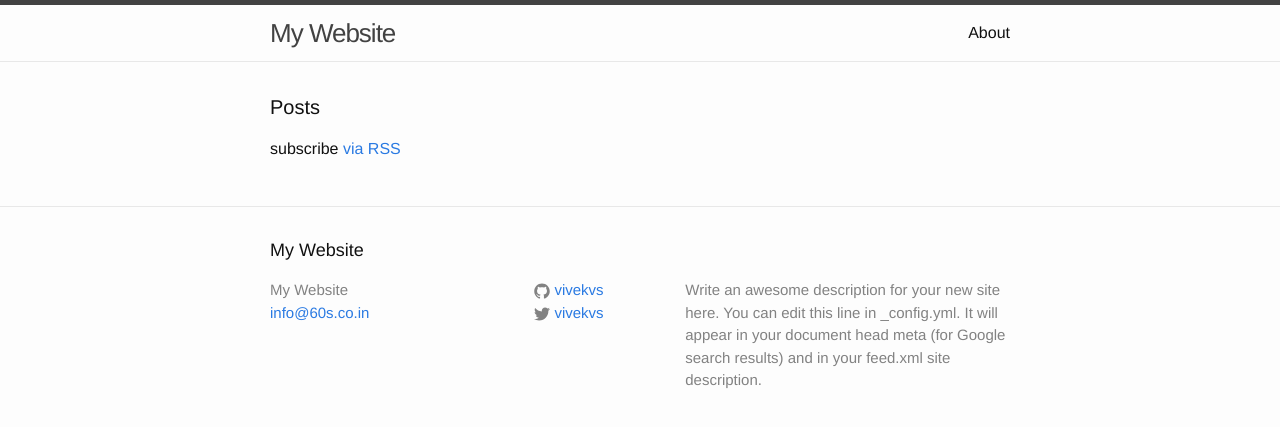
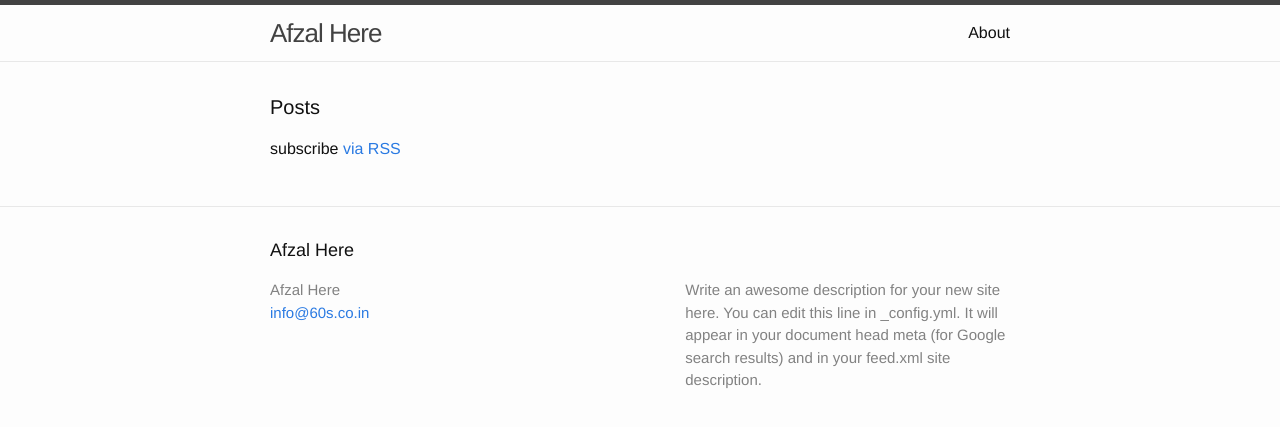
Before and after one commit to afzalm/test-site, a Jekyll site: the page built from website/index.html, in a window 1280 px wide. Shown: the top 427 px of the page. Built offline with Jekyll 4.4.1, drawn with Linux system fonts in a browser that asks for light colours.

Commit message:
Update _config.yml

```diff
--- a/website/_config.yml
+++ b/website/_config.yml
@@ -1,14 +1,14 @@
 # Site settings
-title: My Website
+title: Afzal Here
 email: info@60s.co.in
 description: > # this means to ignore newlines until "baseurl:"
   Write an awesome description for your new site here. You can edit this
   line in _config.yml. It will appear in your document head meta (for
   Google search results) and in your feed.xml site description.
 baseurl: "/" # the subpath of your site, e.g. /blog/
-url: "http://127.0.0.1/" # the base hostname & protocol for your site
-twitter_username: vivekvs
-github_username:  vivekvs
+url: "http://afzal.github.io/" # the base hostname & protocol for your site
+twitter_username:
+github_username:
 
 # Build settings
 markdown: kramdown
```
